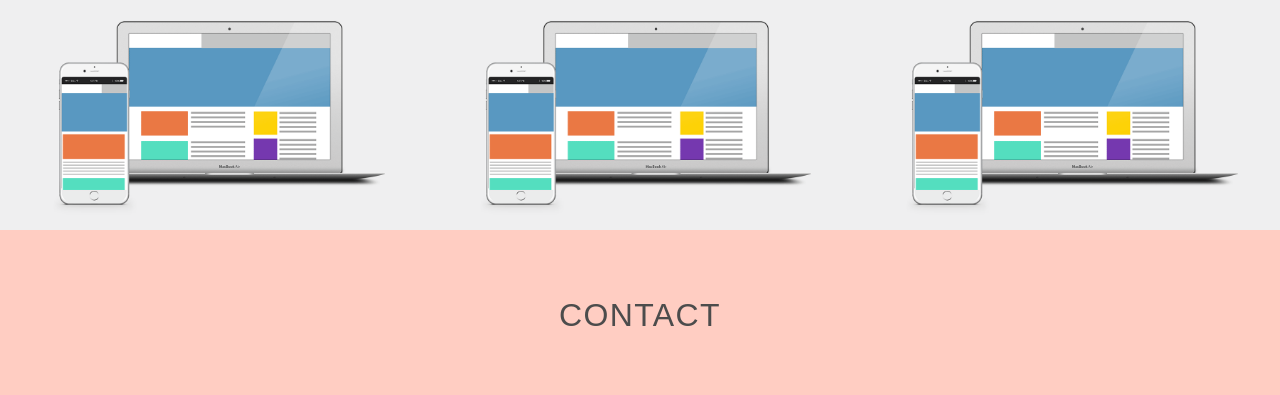
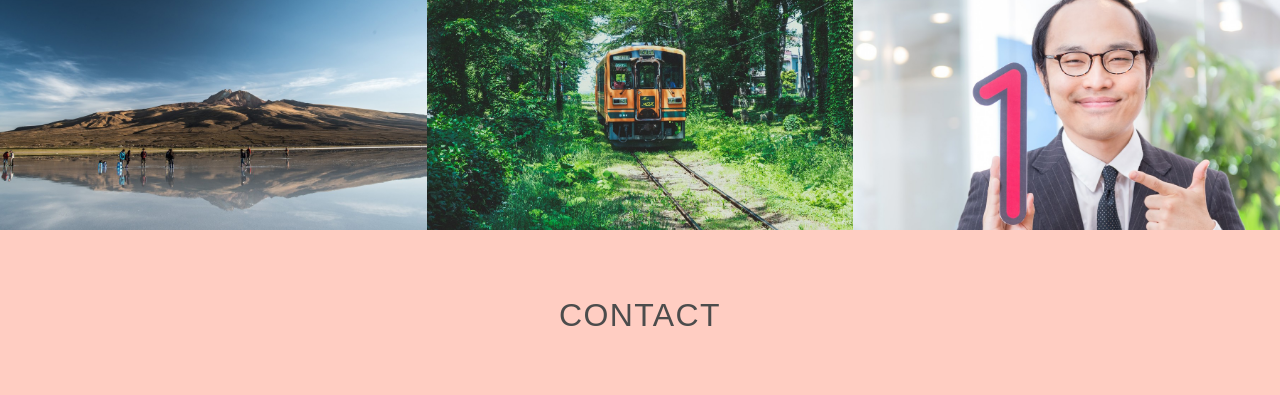
Before and after one commit to inoueshinji/inoueshinji.github.io, a plain HTML site: page index.html in a window 1280 px wide. Shown: the part 1669-2064 px from the top of the page. Drawn offline with nearby package versions, Linux system fonts and the light colour scheme.

Commit message:
add image

```diff
--- a/index.html
+++ b/index.html
@@ -14,7 +14,7 @@
             <a href="#contact" class="button-contact"><i aria-label="お問い合わせ" class="fa fa-envelope-o"></i></a>
             <div class="profile">
                 <h1 class="site-title abel uppercase text-center">Web Designer <span>Shinji Inoue</span></h1>
-                <img src="./images/pf.jpg" alt="プロフィール写真" width="140" height="140" class="block-center profile-icon">
+                <img src="./images/pf-sepia.jpg" alt="プロフィール写真" width="140" height="140" class="block-center profile-icon">
                 <p>宮崎県在住のWebデザイナー、　井上信二です。ネットショップを自作していと思いオンラインスクールでWeb制作について勉強中です。これからWeb制作の技術や知識を身につけて、よりよいWebサイト運用を行って行きたいと思っています。</p>
             </div>
         </header>
@@ -115,7 +115,7 @@
         </div>
         <div class="works-box">
             <a href="#">
-                <img src="./images/img_work_site.png" alt="株式会社いのうえ様 コーポレートサイト Webサイトデザイン">
+                <img src="./images/img_work_mountain.jpg" alt="株式会社いのうえ様 コーポレートサイト Webサイトデザイン">
                 <div class="works-box-inner">
                     <div class="text-center">
                         <h3>株式会社いのうえ コーポレートサイト</h3>
@@ -127,7 +127,7 @@
         </div>
         <div class="works-box">
             <a href="#">
-                <img src="./images/img_work_site.png" alt="株式会社しんじ様 コーポレートサイト Webサイトデザイン">
+                <img src="./images/img_work_train.jpg" alt="株式会社しんじ様 コーポレートサイト Webサイトデザイン">
                 <div class="works-box-inner">
                     <div class="text-center">
                         <h3>株式会社しんじ コーポレートサイト</h3>
@@ -139,7 +139,7 @@
         </div>
         <div class="works-box">
             <a href="#">
-                <img src="./images/img_work_site.png" alt="株式会社ambience様 コーポレートサイト Webサイトデザイン">
+                <img src="./images/img_work_officer.jpg" alt="株式会社ambience様 コーポレートサイト Webサイトデザイン">
                 <div class="works-box-inner">
                     <div class="text-center">
                         <h3>株式会社ambience コーポレートサイト</h3>
```
Also changed, not shown: images/img_work_mountain.jpg (added), images/img_work_officer.jpg (added), images/img_work_train.jpg (added), images/pf-sepia.jpg (added).
